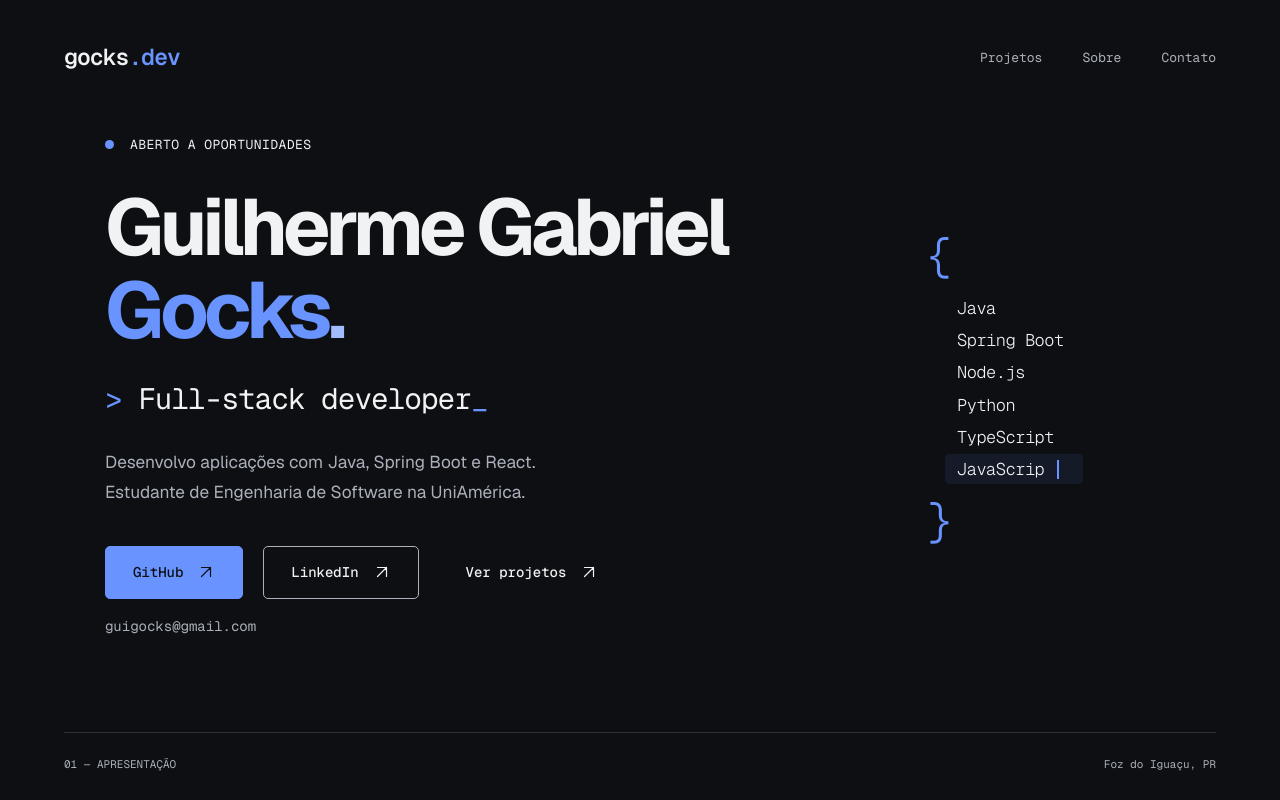
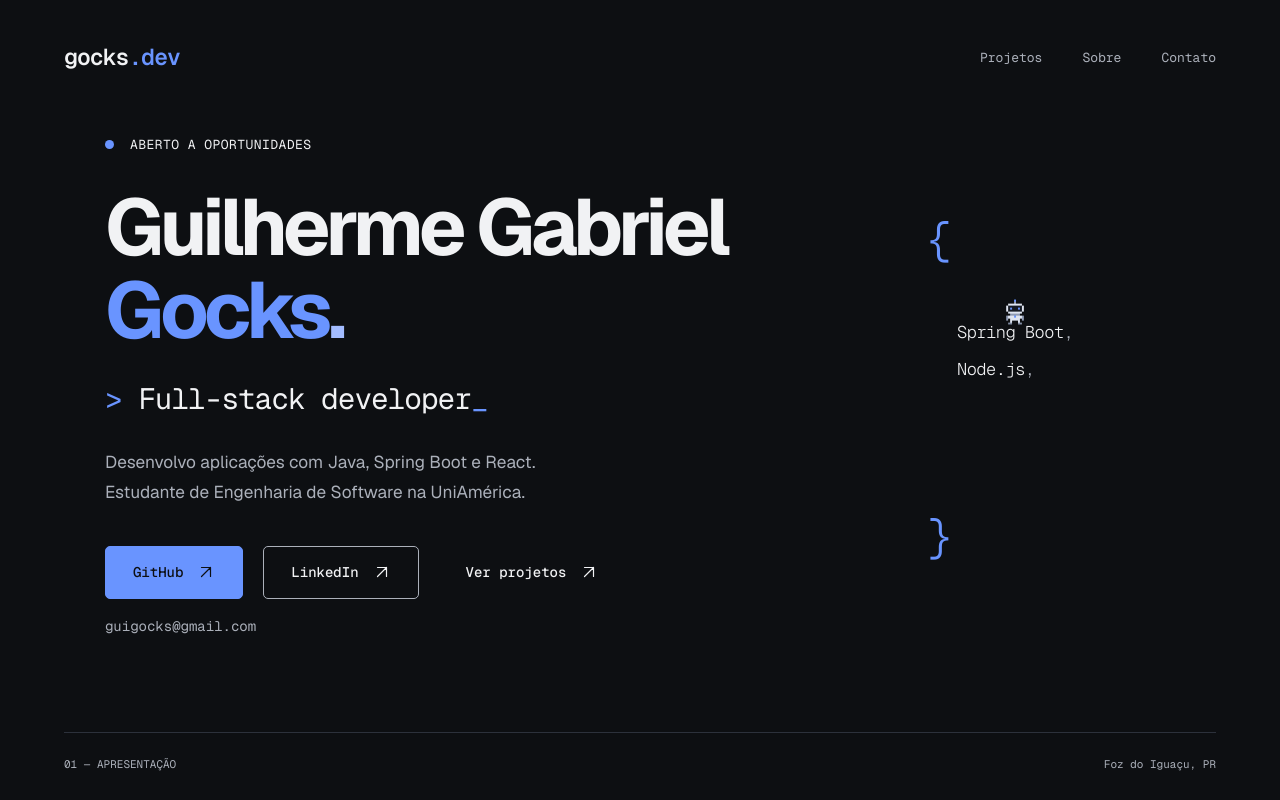
Before and after one commit to guiGocksAfK/GuiGocks-Portfolio, a Next.js app: page / in a window 1280 px wide. Shown: the top 800 px of the page. Built offline with nearby package versions, Linux system fonts and the light colour scheme.

Commit message:
feat: robô em pixel art pula nas tecnologias e troca a palavra que pisa

```diff
--- a/src/app/globals.css
+++ b/src/app/globals.css
@@ -83,18 +83,36 @@ h1 { font-size: clamp(48px, 6.2vw, 94px); font-weight: 650; line-height: 1.04; l
 /* Vertical padding follows the viewport height so the whole hero fits above the fold. */
 .hero-main { min-height: calc(100svh - 183px); justify-content: flex-start; padding-top: clamp(8px, 2.5vh, 40px); padding-bottom: clamp(24px, 6vh, 88px); }
 .hero-grid { grid-template-columns: minmax(0, 1fr) 250px; gap: 32px; }
-.braces { padding: 0; flex-direction: column; align-items: flex-start; font-size: 17px; line-height: 1.9; }
+.braces { padding: 0; flex-direction: column; align-items: flex-start; font-size: 17px; line-height: 2.2; }
 .brace { font-size: 48px; line-height: 1; }
-.tech-list { min-height: calc(6 * 1.9em + 24px); padding: 12px 0 12px 32px; color: var(--foreground); letter-spacing: -.03em; white-space: nowrap; text-align: left; }
-.tech-list li { position: relative; isolation: isolate; min-height: 1.9em; }
-/* Editor-style highlight on the line being written, fading between lines. */
-.tech-list li::before { content: ''; position: absolute; inset: 1px -10px 1px -12px; border-radius: 4px; background: color-mix(in srgb, var(--accent) 9%, transparent); opacity: 0; transition: opacity .35s ease; z-index: -1; }
-.tech-list li.tech-active::before { opacity: 1; }
-.char-in { display: inline-block; animation: char-in .16s ease-out; }
-@keyframes char-in { from { opacity: 0; transform: translateY(3px); } }
+.tech-list { align-self: stretch; min-height: calc(6 * 2.2em + 24px); padding: 12px 0 12px 32px; color: var(--foreground); letter-spacing: -.03em; white-space: nowrap; text-align: left; }
+/* --d is each line's cascade delay. Words are absolutely placed so the falling word can overlap and squash the old one without moving anything else. */
+.tech-list li { position: relative; isolation: isolate; min-height: 2.2em; }
+.tech-word { position: absolute; left: 0; top: 0; transform-origin: 0 75%; }
+/* New word falls with gravity, stretches, squashes on impact (~45%), bounces once and settles; it lands blue and cools to white. */
+.tech-drop { animation: tech-drop .5s var(--d) both, tech-landed .7s ease-out calc(var(--d) + .22s) both; }
+@keyframes tech-drop {
+  0% { transform: translateY(-30px) scale(.9, 1.25); opacity: 0; animation-timing-function: cubic-bezier(.55, 0, 1, .45); }
+  20% { opacity: 1; }
+  45% { transform: translateY(0) scale(1.14, .8); animation-timing-function: cubic-bezier(0, .55, .45, 1); }
+  72% { transform: translateY(-4px) scale(.98, 1.05); animation-timing-function: ease-in-out; }
+  100% { transform: none; opacity: 1; }
+}
+@keyframes tech-landed { from { color: var(--accent); } to { color: var(--foreground); } }
+/* Old word gets flattened the moment the new one hits it. */
+.tech-squash { animation: tech-squash .2s cubic-bezier(.3, 0, .6, 1) calc(var(--d) + .21s) both; }
+@keyframes tech-squash { to { transform: scale(1.3, .05); opacity: 0; } }
+.line-flash { position: absolute; inset: 1px -10px 1px -12px; border-radius: 4px; background: color-mix(in srgb, var(--accent) 16%, transparent); opacity: 0; z-index: -1; animation: line-flash .75s ease-out calc(var(--d) + .22s); }
+@keyframes line-flash { from { opacity: 1; } to { opacity: 0; } }
+/* Stomped word springs up from the line, overshoots and settles. */
+.tech-grow { animation: tech-grow .45s calc(var(--d) + .33s) both, tech-landed .7s ease-out calc(var(--d) + .35s) both; }
+@keyframes tech-grow { 0% { transform: scale(1, 0); } 55% { transform: scale(1.08, 1.22); } 80% { transform: scale(.98, .94); } 100% { transform: none; } }
 .tech-comma { color: var(--muted); }
-.typing-cursor { display: inline-block; width: 2px; height: 1.1em; margin-left: 3px; vertical-align: -.2em; background: var(--accent); animation: caret-blink 1s steps(1) infinite; }
-@keyframes caret-blink { 50% { opacity: 0; } }
+/* The robot moves inside the stage, which shares its coordinates with the list lines. */
+.tech-stage { position: relative; align-self: stretch; }
+.robot { position: absolute; left: 0; top: 0; width: 22px; height: 24px; opacity: 0; pointer-events: none; z-index: 2; will-change: transform; }
+.robot-body { width: 100%; height: 100%; transform-origin: 50% 100%; }
+.robot svg { display: block; width: 100%; height: 100%; shape-rendering: crispEdges; }
 .static-tech { display: none; }
 .projects-section { padding: 90px 0 100px; }
 .section-label { color: var(--accent); text-transform: uppercase; font-size: 12px; letter-spacing: .08em; margin-bottom: 20px; }
@@ -137,6 +155,6 @@ h1 { font-size: clamp(48px, 6.2vw, 94px); font-weight: 650; line-height: 1.04; l
   .social-link { padding-left: 12px; padding-right: 12px; }
 }
 @media (prefers-reduced-motion: reduce) {
-  .animated-tech, .typing-cursor { display: none; }
+  .animated-tech { display: none; }
   .static-tech { display: block; }
 }
--- /dev/null
+++ b/src/components/robot-sprite.tsx
@@ -0,0 +1,31 @@
+// Pixel-art robot drawn from character maps: each character is one pixel, "." is transparent.
+export type RobotPose = 'idle' | 'blink' | 'crouch' | 'jump';
+
+const COLORS: Record<string, string> = {
+  B: '#dfe5f1', // body
+  S: '#8f9bb3', // shade: antenna, arms, feet
+  D: '#151a24', // visor
+  A: '#6994ff', // accent: antenna tip, eyes, chest light
+};
+
+const HEAD = ['..BBBBBBB..', '.BDDDDDDDB.', '.BDADDDADB.', '.BDDDDDDDB.', '..BBBBBBB..'];
+const BLINK_HEAD = ['..BBBBBBB..', '.BDDDDDDDB.', '.BDDDDDDDB.', '.BDSSDSSDB.', '..BBBBBBB..'];
+
+const POSES: Record<RobotPose, string[]> = {
+  idle: ['.....A.....', '.....S.....', ...HEAD, '...SSSSS...', '.SBBBABBBS.', '.S.BBBBB.S.', '...B...B...', '..SS...SS..'],
+  blink: ['.....A.....', '.....S.....', ...BLINK_HEAD, '...SSSSS...', '.SBBBABBBS.', '.S.BBBBB.S.', '...B...B...', '..SS...SS..'],
+  crouch: ['...........', '.....A.....', '.....S.....', ...HEAD, '.SBBBABBBS.', '.S.BBBBB.S.', '..B.....B..', '.SS.....SS.'],
+  jump: ['.....A.....', 'S....S....S', 'S.BBBBBBB.S', ...HEAD.slice(1), '...SSSSS...', '...BBABB...', '...BBBBB...', '...BB.BB...', '...........'],
+};
+
+export const ROBOT_WIDTH = 22;
+export const ROBOT_HEIGHT = 24;
+
+export function RobotSprite({ pose }: { pose: RobotPose }) {
+  const rows = POSES[pose];
+  return (
+    <svg viewBox={`0 0 ${rows[0].length} ${rows.length}`} aria-hidden="true">
+      {rows.flatMap((row, y) => [...row].map((pixel, x) => COLORS[pixel] && <rect key={`${x}-${y}`} x={x} y={y} width="1.02" height="1.02" fill={COLORS[pixel]} />))}
+    </svg>
+  );
+}
--- a/src/components/technology-typing.tsx
+++ b/src/components/technology-typing.tsx
@@ -1,86 +1,203 @@
 'use client';
 
-import { useEffect, useState } from 'react';
+import { useEffect, useRef, useState, type CSSProperties } from 'react';
+import { ROBOT_HEIGHT, ROBOT_WIDTH, RobotSprite, type RobotPose } from '@/components/robot-sprite';
 
 const VISIBLE_LINES = 6;
+const CASCADE_STEP = 110;
+const HOP_DURATION = 520;
+// Distance from a line's top to the top of its letters, where the robot's feet land.
+const WORD_TOP = 12;
+// Swap animations are timed from the stomp, so this cancels the old word's cascade delay.
+const STOMP_DELAY = '-210ms';
 
-type Line = { word: string; length: number };
+type Line = { id: number; word: string; squashed: string | null; stomped: boolean };
+type Point = { x: number; y: number };
 
-// Fills the braces line by line, then rewrites one line at a time in place, from top to bottom, cycling through every technology.
+class Cancelled extends Error {}
+
+// Technologies fall into the braces once; after that a pixel robot hops between them, and each stomp swaps the word it lands on.
 export function TechnologyTyping({ words }: { words: readonly string[] }) {
   const [lines, setLines] = useState<Line[]>([]);
-  const [active, setActive] = useState<number | null>(null);
-  const [erasing, setErasing] = useState(false);
+  const [pose, setPose] = useState<RobotPose>('idle');
+  const markRef = useRef<HTMLDivElement>(null);
+  const stageRef = useRef<HTMLDivElement>(null);
+  const robotRef = useRef<HTMLDivElement>(null);
+  const bodyRef = useRef<HTMLDivElement>(null);
 
   useEffect(() => {
     const preference = window.matchMedia('(prefers-reduced-motion: reduce)');
-    let timer: ReturnType<typeof setTimeout> | undefined;
+    if (!robotRef.current || !bodyRef.current || !stageRef.current || words.length === 0) return;
+    const robot: HTMLDivElement = robotRef.current;
+    const body: HTMLDivElement = bodyRef.current;
+    const stage: HTMLDivElement = stageRef.current;
+
     let current: Line[] = [];
     let nextWord = 0;
-    let slot = 0;
+    let nextId = 0;
+    let inView = false;
+    let cancelled = false;
+    let position: Point = { x: 0, y: 0 };
+    let waiters: (() => void)[] = [];
+    const timers = new Set<ReturnType<typeof setTimeout>>();
 
-    const render = (index: number | null, isErasing = false) => { setLines(current.map(line => ({ ...line }))); setActive(index); setErasing(isErasing); };
-    const wait = (delay: number, step: () => void) => { timer = setTimeout(step, delay); };
-    // Small random variation makes the typing feel like a person rather than a metronome.
-    const typingDelay = () => 55 + Math.random() * 45;
+    const canRun = () => inView && !document.hidden && !preference.matches;
+    const render = () => setLines(current.map(line => ({ ...line })));
+    const place = (point: Point) => { position = point; robot.style.transform = `translate(${point.x}px, ${point.y}px)`; };
 
-    function startLine(index: number) {
-      current[index] = { word: words[nextWord], length: 0 };
-      nextWord = (nextWord + 1) % words.length;
-      typeLine(index);
+    function sleep(ms: number) {
+      return new Promise<void>(resolve => { const timer = setTimeout(() => { timers.delete(timer); resolve(); }, ms); timers.add(timer); });
     }
 
-    function typeLine(index: number) {
-      if (preference.matches) return;
-      const line = current[index];
-      line.length += 1;
-      render(index);
-      if (line.length < line.word.length) return wait(typingDelay(), () => typeLine(index));
-      if (current.length < VISIBLE_LINES) return wait(260, () => startLine(current.length));
-      slot = (index + 1) % VISIBLE_LINES;
-      wait(1100, () => eraseLine(slot));
+    // Waits the given time, then holds while the block is off-screen or the tab is hidden.
+    async function pause(ms: number) {
+      await sleep(ms);
+      while (!canRun() && !cancelled) await new Promise<void>(resolve => waiters.push(resolve));
+      if (cancelled) throw new Cancelled();
     }
 
-    function eraseLine(index: number) {
-      if (preference.matches) return;
-      const line = current[index];
-      line.length -= 1;
-      render(index, true);
-      if (line.length > 0) return wait(28, () => eraseLine(index));
-      wait(180, () => startLine(index));
+    // Next technology in order, skipping any that are already on screen.
+    function takeWord() {
+      const visible = new Set(current.map(line => line.word));
+      for (let tries = 0; visible.has(words[nextWord]) && tries < words.length; tries++) nextWord = (nextWord + 1) % words.length;
+      const word = words[nextWord];
+      nextWord = (nextWord + 1) % words.length;
+      return word;
     }
 
-    function restart() {
-      clearTimeout(timer);
-      current = [];
-      nextWord = 0;
-      render(null);
-      if (!preference.matches && words.length > 0) wait(600, () => startLine(0));
+    const lineElement = (index: number) => stage.querySelectorAll<HTMLLIElement>('.tech-list li')[index];
+    const wordWidth = (index: number) => lineElement(index)?.querySelector<HTMLElement>('.tech-word:last-child')?.offsetWidth ?? 40;
+    const home = (): Point => {
+      const last = lineElement(VISIBLE_LINES - 1);
+      return { x: stage.clientWidth - ROBOT_WIDTH - 4, y: last.offsetTop + last.offsetHeight - ROBOT_HEIGHT };
+    };
+    const onWord = (index: number): Point => {
+      const line = lineElement(index);
+      return { x: line.offsetLeft + Math.max(0, wordWidth(index) / 2 - ROBOT_WIDTH / 2), y: line.offsetTop + WORD_TOP - ROBOT_HEIGHT };
+    };
+
+    async function animate(element: HTMLElement, keyframes: Keyframe[], options: KeyframeAnimationOptions) {
+      const animation = element.animate(keyframes, options);
+      try { await animation.finished; } catch { throw new Cancelled(); }
+      if (cancelled) throw new Cancelled();
     }
 
-    restart();
-    preference.addEventListener('change', restart);
-    return () => { clearTimeout(timer); preference.removeEventListener('change', restart); };
+    function squashBody() {
+      body.animate([{ transform: 'scale(1.3, .7)' }, { transform: 'scale(.95, 1.08)', offset: .6 }, { transform: 'none' }], { duration: 260, easing: 'ease-out' });
+    }
+
+    // Projectile arc: x moves at a constant speed while y follows a parabola above both points.
+    async function hop(target: Point) {
+      setPose('crouch');
+      await pause(110);
+      setPose('jump');
+      const start = position;
+      const peak = 26 + Math.abs(target.y - start.y) * 0.35;
+      const keyframes = Array.from({ length: 13 }, (_, step) => {
+        const t = step / 12;
+        const x = start.x + (target.x - start.x) * t;
+        const y = start.y + (target.y - start.y) * t - peak * 4 * t * (1 - t);
+        return { transform: `translate(${x}px, ${y}px)` };
+      });
+      await animate(robot, keyframes, { duration: HOP_DURATION, easing: 'linear' });
+      place(target);
+      setPose('crouch');
+      squashBody();
+    }
+
+    async function blinkWhileIdle(ms: number) {
+      setPose('idle');
+      const blinkAt = ms * (0.35 + Math.random() * 0.3);
+      await pause(blinkAt);
+      setPose('blink');
+      await pause(130);
+      setPose('idle');
+      await pause(Math.max(0, ms - blinkAt - 130));
+    }
+
+    async function stomp(index: number) {
+      await hop(onWord(index));
+      current[index] = { id: nextId++, word: takeWord(), squashed: current[index].word, stomped: true };
+      render();
+      // The new word grows out of the line and lifts the robot as it peaks.
+      const { x, y } = position;
+      robot.animate([{ transform: `translate(${x}px, ${y}px)` }, { transform: `translate(${x}px, ${y - 8}px)`, offset: .45 }, { transform: `translate(${x}px, ${y}px)` }], { duration: 380, delay: 170, easing: 'ease-out' });
+      await pause(160);
+      setPose('idle');
+    }
+
+    async function run() {
+      current = Array.from({ length: Math.min(VISIBLE_LINES, words.length) }, () => ({ id: nextId++, word: takeWord(), squashed: null, stomped: false }));
+      render();
+      await pause(CASCADE_STEP * VISIBLE_LINES + 700);
+
+      // Robot drops in at its spot beside the list.
+      const start = home();
+      place(start);
+      setPose('jump');
+      await animate(robot, [{ transform: `translate(${start.x}px, ${start.y - 70}px)`, opacity: 0 }, { opacity: 1, offset: .3 }, { transform: `translate(${start.x}px, ${start.y}px)`, opacity: 1 }], { duration: 420, easing: 'cubic-bezier(.55, 0, 1, .45)' });
+      robot.style.opacity = '1';
+      setPose('crouch');
+      squashBody();
+      await pause(140);
+
+      let last = -1;
+      for (;;) {
+        await blinkWhileIdle(1600);
+        // A short run of stomps, then back home for a breather.
+        const stomps = 2 + Math.floor(Math.random() * 2);
+        for (let count = 0; count < stomps; count++) {
+          let index = Math.floor(Math.random() * (VISIBLE_LINES - 1));
+          if (last !== -1 && index >= last) index += 1;
+          last = index;
+          await stomp(index);
+          await blinkWhileIdle(900);
+        }
+        await hop(home());
+        await pause(140);
+      }
+    }
+
+    const resume = () => { if (canRun()) { const ready = waiters; waiters = []; ready.forEach(resolve => resolve()); } };
+    const observer = new IntersectionObserver(([entry]) => { inView = entry.isIntersecting; resume(); });
+    if (markRef.current) observer.observe(markRef.current);
+    document.addEventListener('visibilitychange', resume);
+    preference.addEventListener('change', resume);
+    run().catch(error => { if (!(error instanceof Cancelled)) throw error; });
+
+    return () => {
+      cancelled = true;
+      timers.forEach(clearTimeout);
+      waiters.forEach(resolve => resolve());
+      robot.getAnimations().forEach(animation => animation.cancel());
+      observer.disconnect();
+      document.removeEventListener('visibilitychange', resume);
+      preference.removeEventListener('change', resume);
+    };
   }, [words]);
 
   return (
-    <div className="technical-mark">
+    <div className="technical-mark" ref={markRef}>
       <span className="sr-only">{words.join(', ')}</span>
       <div className="braces font-mono" aria-hidden="true">
         <span className="brace">{'{'}</span>
-        <ul className="tech-list animated-tech">
+        <div className="tech-stage animated-tech" ref={stageRef}>
+          <ul className="tech-list">
             {lines.map((line, index) => {
-            const complete = line.length === line.word.length;
-            const typing = index === active && !erasing && line.length > 0;
+              const comma = index < lines.length - 1 && <span className="tech-comma">,</span>;
               return (
-              <li key={index} className={index === active ? 'tech-active' : undefined}>
-                {typing ? <>{line.word.slice(0, line.length - 1)}<span key={line.length} className="char-in">{line.word[line.length - 1]}</span></> : line.word.slice(0, line.length)}
-                {complete && index < VISIBLE_LINES - 1 && <span className="tech-comma char-in">,</span>}
-                {index === active && <span className="typing-cursor" />}
+                <li key={index} style={{ '--d': line.stomped ? STOMP_DELAY : `${index * CASCADE_STEP}ms` } as CSSProperties}>
+                  <span key={`flash-${line.id}`} className="line-flash" />
+                  {line.squashed && <span key={`old-${line.id}`} className="tech-word tech-squash">{line.squashed}{comma}</span>}
+                  <span key={line.id} className={`tech-word ${line.stomped ? 'tech-grow' : 'tech-drop'}`}>{line.word}{comma}</span>
                 </li>
               );
             })}
           </ul>
+          <div className="robot" ref={robotRef}>
+            <div className="robot-body" ref={bodyRef}><RobotSprite pose={pose} /></div>
+          </div>
+        </div>
         <ul className="tech-list static-tech">
           {words.slice(0, VISIBLE_LINES).map((word, index) => <li key={word}>{word}{index < VISIBLE_LINES - 1 && <span className="tech-comma">,</span>}</li>)}
         </ul>
```
Lines whose indentation alone changed are shown as unchanged.
